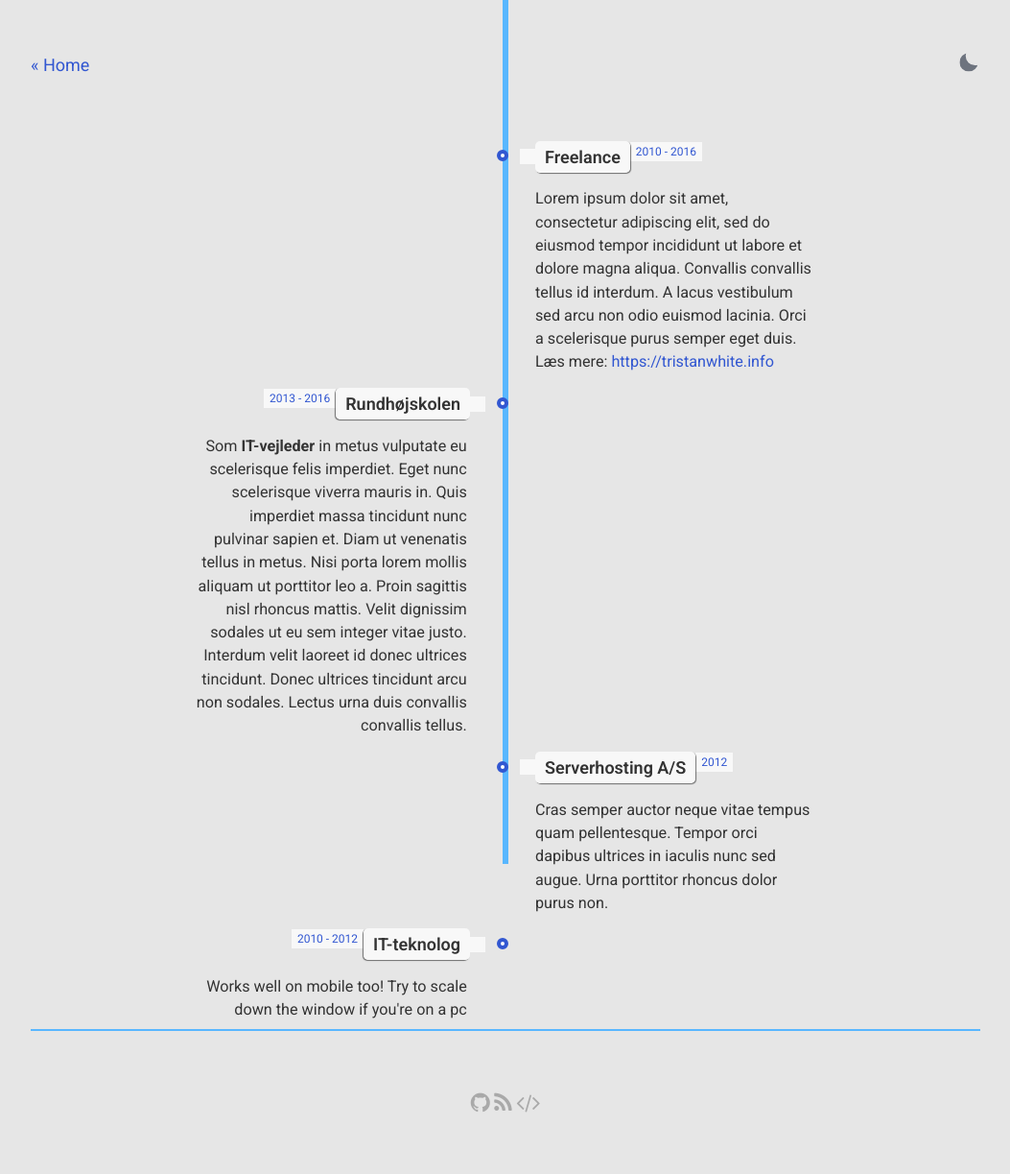
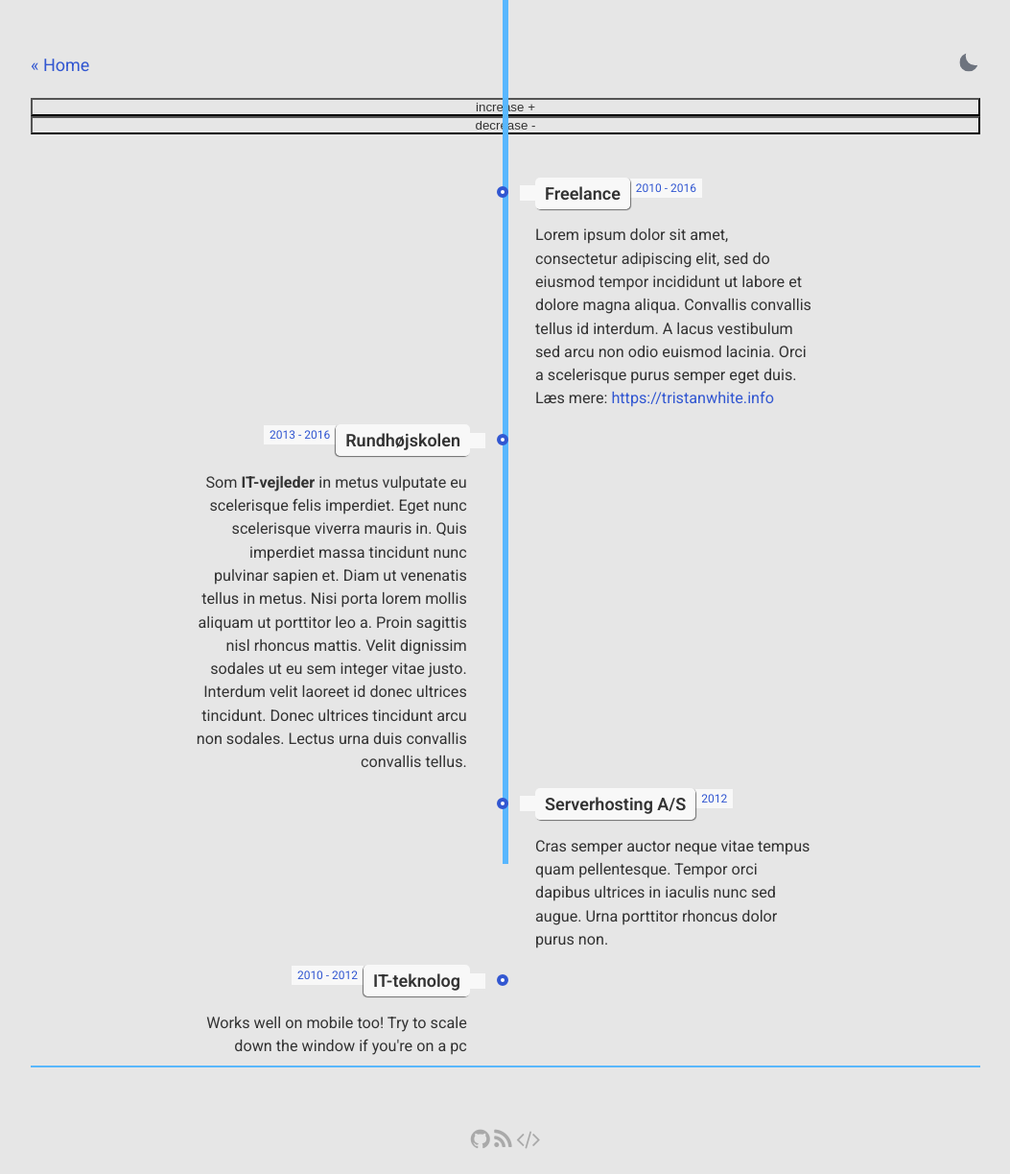
Before and after one commit to kuhekin/gesko, a Jekyll site: the page built from about.html, in a window 1280 px wide. Shown: the whole page at 96% size, without its empty margins (113-1166 px from the left). Built offline with Jekyll 4.4.1, drawn with Linux system fonts in a browser that asks for light colours; nearby versions of some CDN libraries; before the commit the page ends 1185 px from its top, so only the background shows below that.

Commit message:
Update about.html

```diff
--- a/about.html
+++ b/about.html
@@ -10,6 +10,11 @@ layout: default
     </button>
   </div>
 </section>
+
+<script src='http://cdnjs.cloudflare.com/ajax/libs/jquery/2.1.3/jquery.min.js'></script>
+
+<button id="increase">increase +</button>
+<button id="decrease">decrease -</button>
 
 <section>
     <!-- The Timeline -->
```
